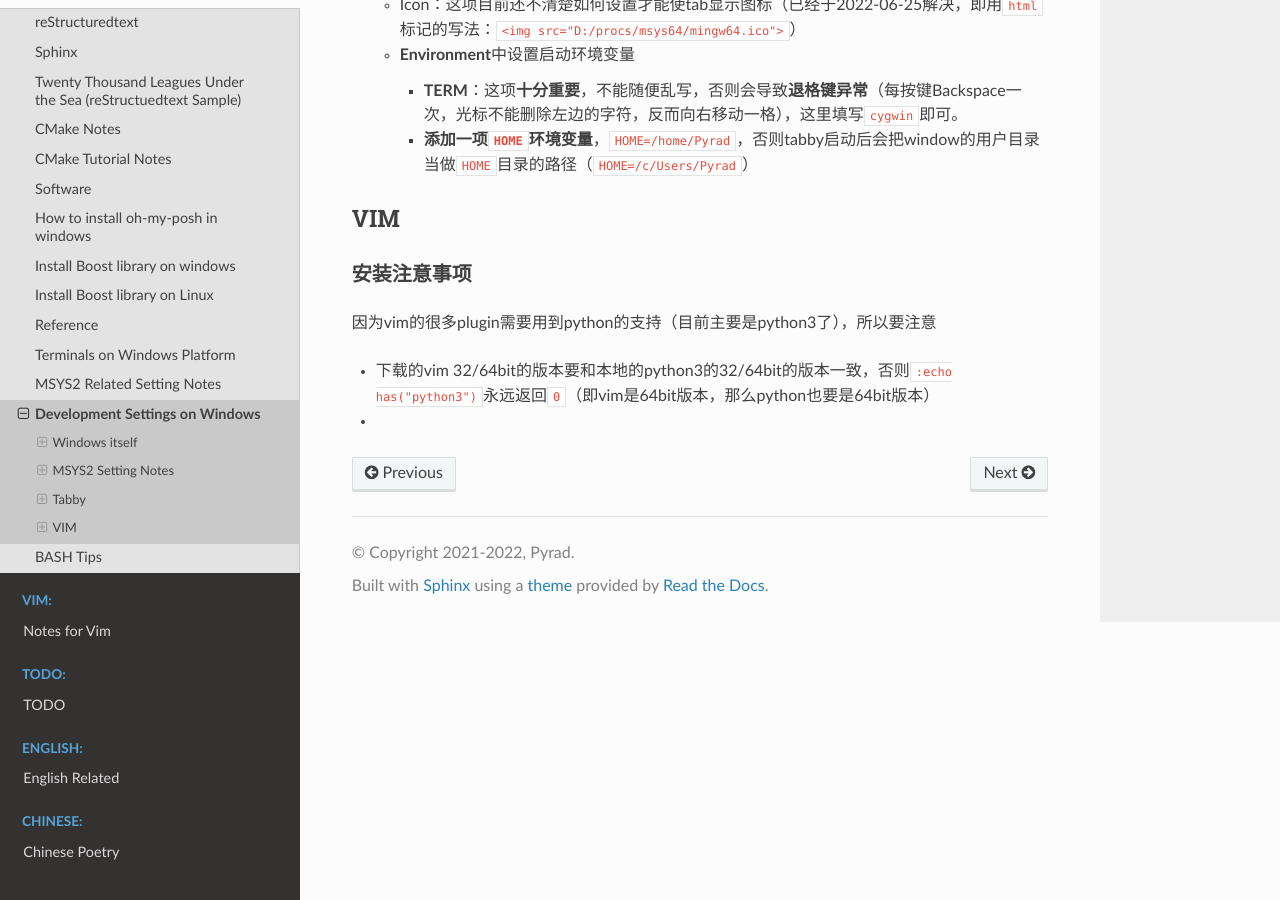
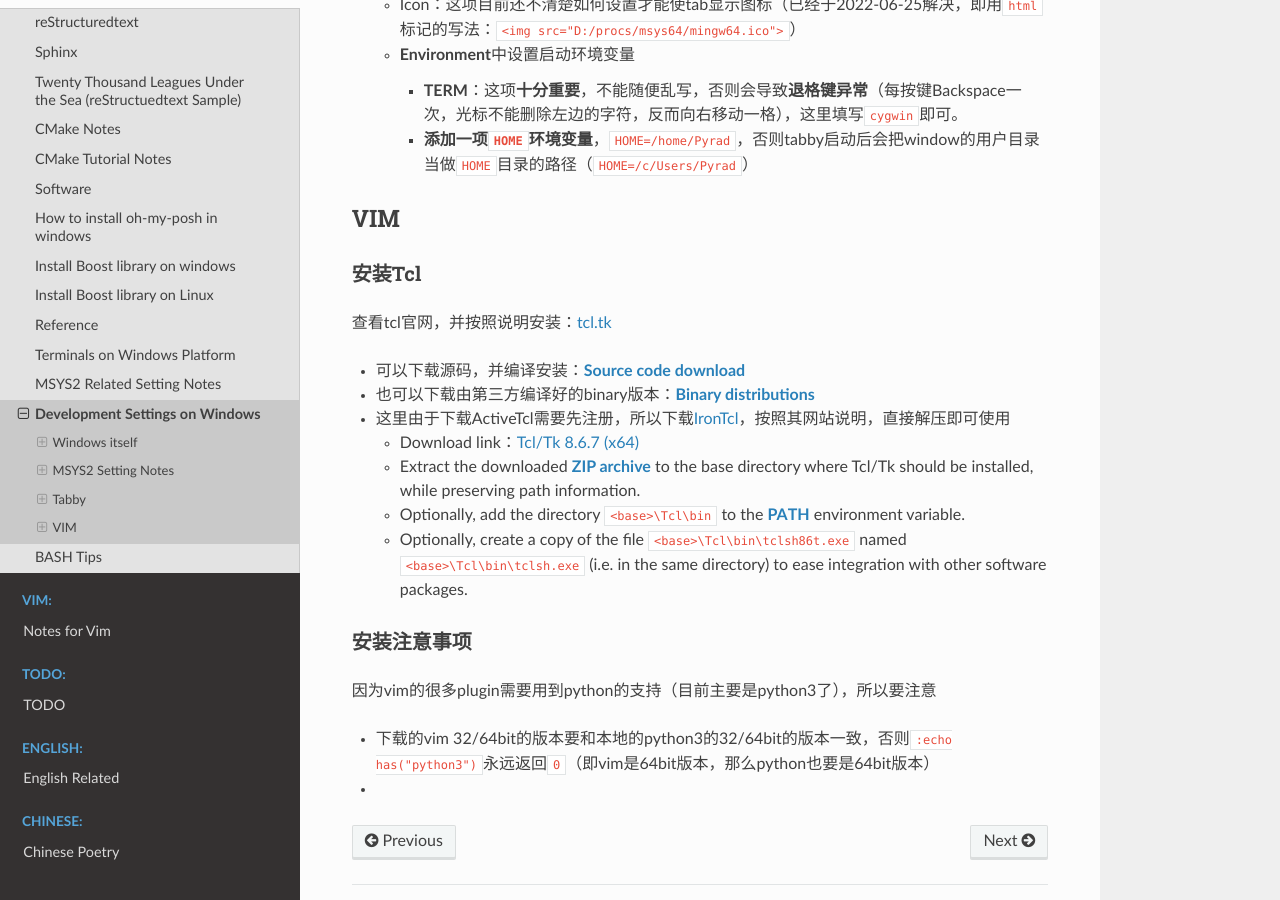
Before and after one commit to Pyrad/pyradnotes, a Sphinx documentation site: the page built from source/Notes/WinDevEnvSetup.md, in a window 1280 px wide and 900 px high, scrolled down 8197 px. Built offline with Sphinx 7.4.7 and the Read the Docs theme 2.0.0, drawn with Linux system fonts in a browser that asks for light colours.

Commit message:
Install Tcl/Tk on windows

```diff
--- a/source/Notes/WinDevEnvSetup.md
+++ b/source/Notes/WinDevEnvSetup.md
@@ -480,6 +480,18 @@ Remember that I made some changes to file `D:\procs\msys64\mingw64\share\cmake\M
 
 ## VIM
 
+### 安装Tcl
+
+查看tcl官网，并按照说明安装：[tcl.tk](https://www.tcl.tk/)
+
+- 可以下载源码，并编译安装：[**Source code download**](https://www.tcl.tk/software/tcltk/download.html)
+- 也可以下载由第三方编译好的binary版本：[**Binary distributions**](https://www.tcl.tk/software/tcltk/bindist.html)
+- 这里由于下载ActiveTcl需要先注册，所以下载[IronTcl](https://www.irontcl.com/)，按照其网站说明，直接解压即可使用
+  - Download link：[Tcl/Tk 8.6.7 (x64)](https://www.irontcl.com/downloads/irontcl-amd64-8.6.7.zip)
+  - Extract the downloaded [**ZIP archive**](https://en.wikipedia.org/wiki/Zip_(file_format)) to the base directory where Tcl/Tk should be installed, while preserving path information.
+  - Optionally, add the directory `<base>\Tcl\bin` to the [**PATH**](https://en.wikipedia.org/wiki/PATH_(variable)) environment variable.
+  - Optionally, create a copy of the file `<base>\Tcl\bin\tclsh86t.exe` named `<base>\Tcl\bin\tclsh.exe` (i.e. in the same directory) to ease integration with other software packages.
+
 ### 安装注意事项
 
 因为vim的很多plugin需要用到python的支持（目前主要是python3了），所以要注意
```
